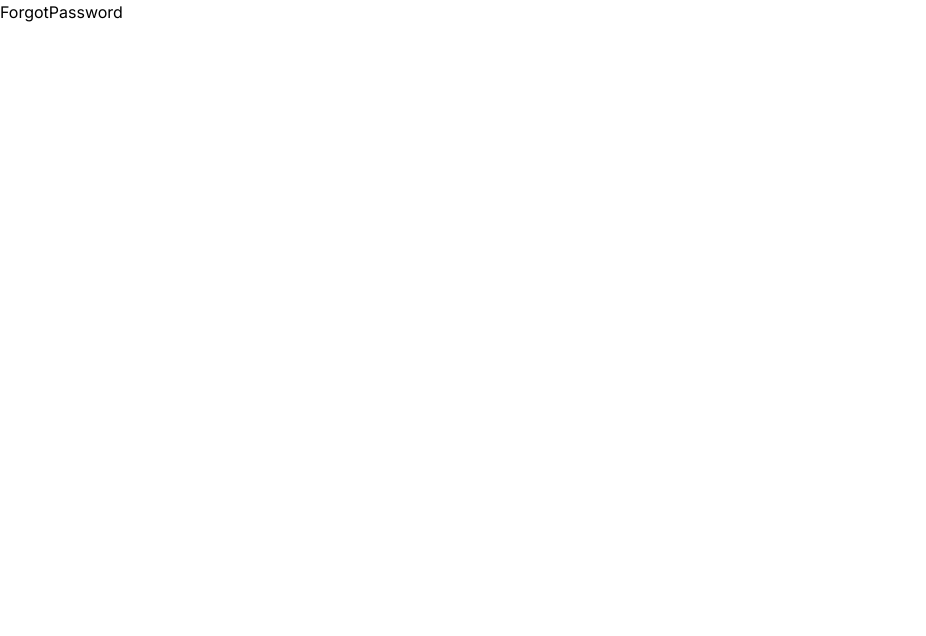
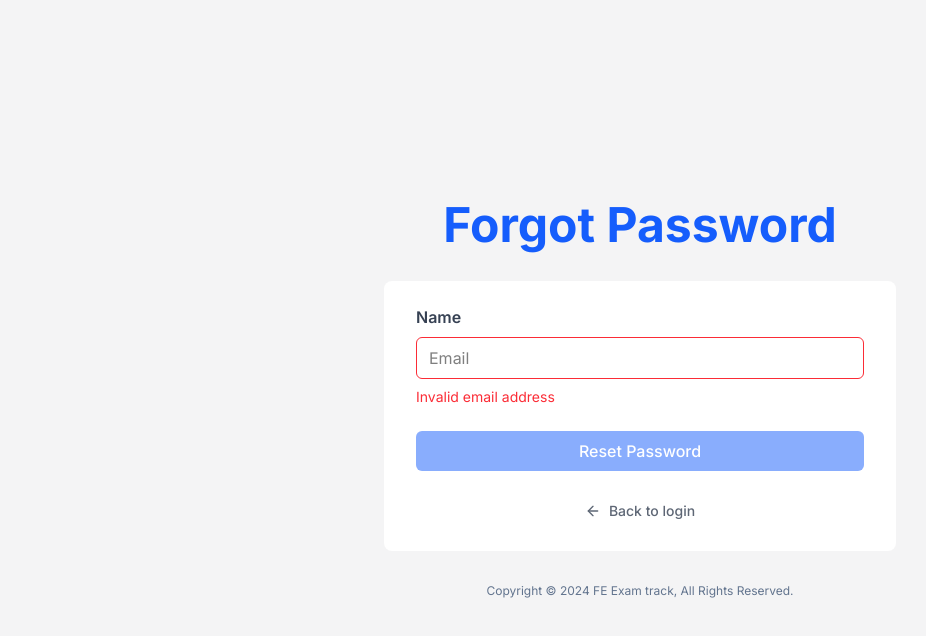
Before and after one commit to finnsatoshi03/fe-react-exam, a React (Vite) app: page /forgot-password in a window 1280 px wide. Shown: the top 636 px of the page, without its empty margins (0-926 px from the left). Built offline with nearby package versions, Linux system fonts and the light colour scheme.

Commit message:
add forgot password form with email validation, enhance button styles, and update ForgotPassword page layout

```diff
--- a/src/components/auth/forgot-pass-form.tsx
+++ b/src/components/auth/forgot-pass-form.tsx
@@ -1,7 +1,100 @@
+import { useEffect, useState } from "react";
+import toast from "react-hot-toast";
+import { z } from "zod";
+import { Label } from "../ui/label";
+import { Input } from "../ui/input";
+import { Button } from "../ui/button";
+import { ArrowLeft } from "lucide-react";
+import { Link } from "react-router-dom";
+
+const LoginSchema = z.object({
+  email: z.string().email({ message: "Invalid email address" }),
+});
+
 export default function ForgotPassForm() {
+  const [email, setEmail] = useState("");
+  const [emailError, setEmailError] = useState("");
+
+  const [isButtonEnabled, setIsButtonEnabled] = useState(false);
+
+  useEffect(() => {
+    try {
+      LoginSchema.parse({ email });
+      setEmailError("");
+      setIsButtonEnabled(true);
+    } catch (error) {
+      if (error instanceof z.ZodError) {
+        // Set specific error messages
+        const emailErrorMessage = error.errors.find(
+          (e) => e.path[0] === "email",
+        )?.message;
+
+        setEmailError(emailErrorMessage || "");
+        setIsButtonEnabled(false);
+      }
+    }
+  }, [email]);
+
+  const handleSubmit = async (e: React.FormEvent) => {
+    e.preventDefault();
+
+    try {
+      const response = await fetch(
+        `http://localhost:8000/users?email=${email}`,
+      );
+      const users = await response.json();
+
+      if (users.length > 0) {
+        toast.success(
+          `An email has been sent to ${email}. Please check your inbox.`,
+        );
+      } else {
+        toast.error(`No user with email ${email} found.`);
+      }
+    } catch (error) {
+      console.error("An error occurred", error);
+      toast.error("An error occurred. Please try again.");
+    }
+  };
+
   return (
-    <div>
-      <ForgotPassForm />
-    </div>
+    <form onSubmit={handleSubmit} className="w-full">
+      <div className="mx-auto max-w-xs space-y-6 rounded-lg bg-white px-6 py-4 sm:max-w-lg md:px-8 md:py-6">
+        <div className="space-y-2">
+          <Label htmlFor="name">Name</Label>
+          <Input
+            id="name"
+            type="name"
+            value={email}
+            onChange={(e) => setEmail(e.target.value)}
+            placeholder="Email"
+            className={`mt-1 ${emailError ? "border-red-500" : ""}`}
+          />
+          {emailError && (
+            <p className="mt-1 text-sm text-red-500">{emailError}</p>
+          )}
+        </div>
+        <Button
+          type="submit"
+          variant="primary"
+          disabled={!isButtonEnabled}
+          className="w-full"
+        >
+          Reset Password
+        </Button>
+
+        <Link className="flex justify-center" to="/login">
+          <Button
+            type="button"
+            variant="ghost"
+            size="sm"
+            className="flex items-center gap-2 opacity-80"
+          >
+            <ArrowLeft className="size-4" />
+            Back to login
+          </Button>
+        </Link>
+      </div>
+    </form>
   );
 }
--- a/src/components/auth/login-form.tsx
+++ b/src/components/auth/login-form.tsx
@@ -134,7 +134,7 @@ export default function LoginForm() {
             <div className="text-center text-sm text-red-500">
               {loginError}
               {isLoginDisabled && lockoutCountdown > 0 && (
-                <div className="mt-2 text-blue-500">
+                <div>
                   Time remaining: {Math.floor(lockoutCountdown / 60)} minutes{" "}
                   {lockoutCountdown % 60} seconds
                 </div>
--- a/src/components/ui/button.tsx
+++ b/src/components/ui/button.tsx
@@ -1,6 +1,6 @@
 import React from "react";
 
-type Variant = "primary" | "secondary" | "destructive";
+type Variant = "primary" | "secondary" | "destructive" | "ghost";
 type ButtonSize = "default" | "sm" | "lg";
 
 interface ButtonProps extends React.ButtonHTMLAttributes<HTMLButtonElement> {
@@ -20,6 +20,7 @@ export const Button = React.forwardRef<HTMLButtonElement, ButtonProps>(
         "bg-white text-gray-700 border border-gray-300 hover:bg-gray-50 focus:ring-blue-500 cursor-pointer",
       destructive:
         "bg-red-600 text-white hover:bg-red-700 focus:ring-red-500 cursor-pointer",
+      ghost: "text-gray-700 focus:ring-blue-500 cursor-pointer",
     };
 
     const sizeStyles: Record<ButtonSize, string> = {
@@ -31,7 +32,7 @@ export const Button = React.forwardRef<HTMLButtonElement, ButtonProps>(
     return (
       <button
         ref={ref}
-        className={`inline-flex items-center justify-center rounded-md font-medium shadow-sm focus:ring-2 focus:ring-offset-2 focus:outline-none disabled:cursor-not-allowed disabled:opacity-50 ${variantStyles[variant]} ${sizeStyles[size]} ${className} `}
+        className={`inline-flex items-center justify-center rounded-md font-medium focus:ring-2 focus:ring-offset-2 focus:outline-none disabled:cursor-not-allowed disabled:opacity-50 ${variantStyles[variant]} ${sizeStyles[size]} ${className} `}
         {...props}
       >
         {children}
--- a/src/pages/ForgotPassword.tsx
+++ b/src/pages/ForgotPassword.tsx
@@ -1,3 +1,14 @@
+import ForgotPassForm from "../components/auth/forgot-pass-form";
+import Footer from "../components/footer";
+
 export default function ForgotPassword() {
-  return <div>ForgotPassword</div>;
+  return (
+    <div className="mx-auto flex min-h-screen w-full max-w-7xl flex-col items-center justify-center gap-8 bg-zinc-100">
+      <h1 className="text-3xl font-bold text-blue-600 md:text-5xl">
+        Forgot Password
+      </h1>
+      <ForgotPassForm />
+      <Footer />
+    </div>
+  );
 }
```
